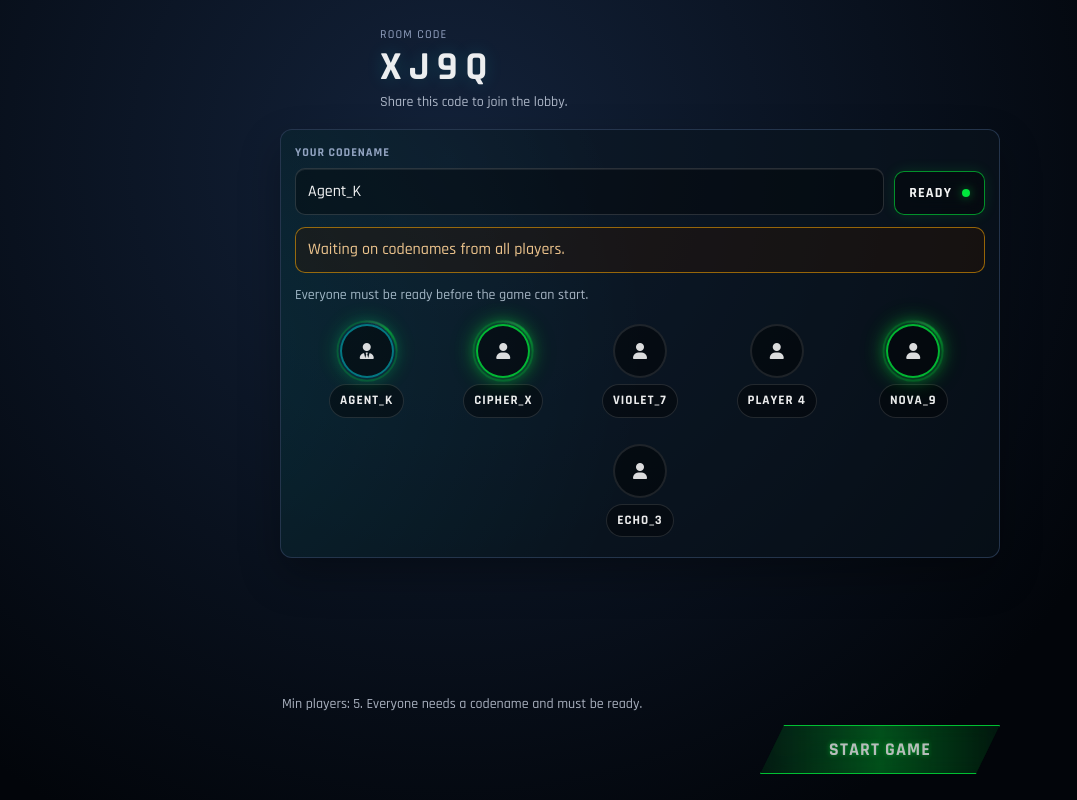
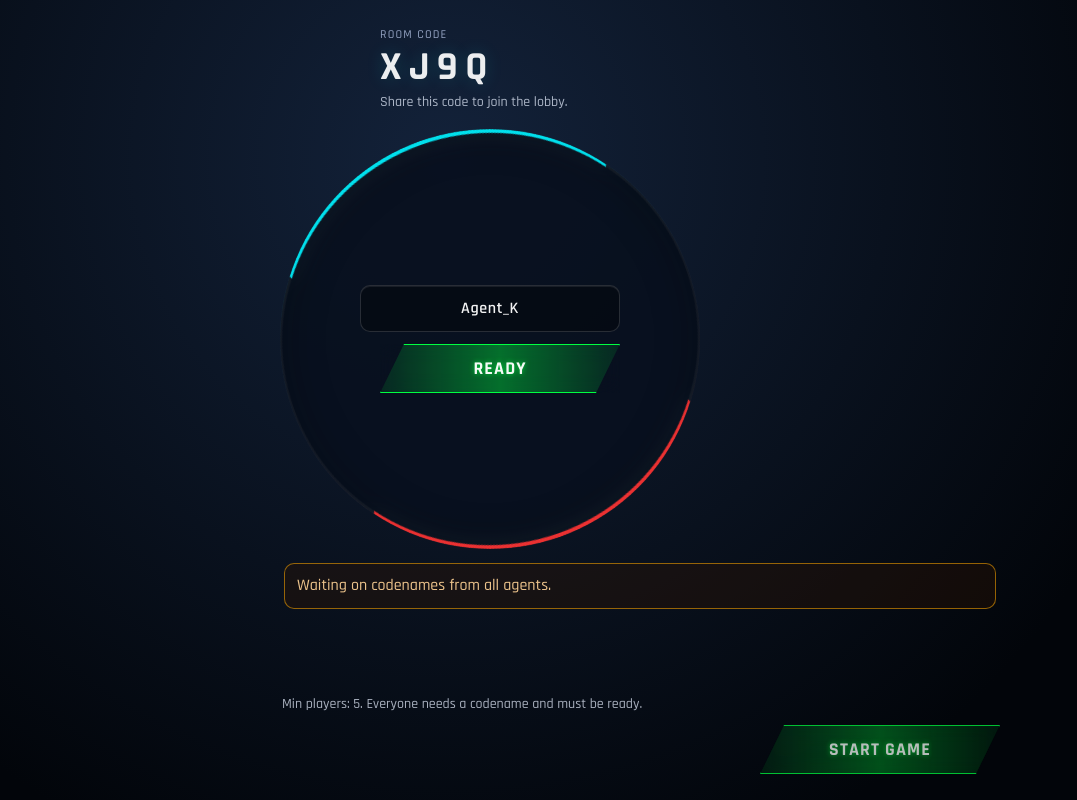
Before and after one commit to curtiscovington/mastermind, a React (Vite) app: page /ui-mock-lobby in a window 1280 px wide. Shown: the whole page, without its empty margins (0-1077 px from the left). Built offline with nearby package versions, Linux system fonts and the light colour scheme.

Commit message:
Refactor LobbyScreen and MastermindMockLobbyScreen: enhance UI with new components, improve state management, and update styles for better player interaction

```diff
--- a/src/screens/LobbyScreen.tsx
+++ b/src/screens/LobbyScreen.tsx
@@ -1,7 +1,8 @@
-import { useMemo } from 'react';
+import { useEffect, useMemo, useState } from 'react';
 import type { FormEvent } from 'react';
 import ActionButton from '../components/ActionButton';
 import PlayerItem from '../components/PlayerItem';
+import Ring from '../components/Ring';
 import type { Player, Room } from '../types';
 import './MastermindMockLobbyScreen.css';
 
@@ -38,11 +39,17 @@ const LobbyScreen = ({
   const codenameReady = codenameDraft.trim().length >= 2;
   const codenameIsSaved =
     codenameReady && (you?.displayName?.trim() ?? '') === codenameDraft.trim() && !updatingCodename;
+  const [showRoster, setShowRoster] = useState(codenameIsSaved);
 
-  const handleCodenameSubmit = async (event: FormEvent) => {
+  useEffect(() => {
+    if (codenameIsSaved) setShowRoster(true);
+  }, [codenameIsSaved]);
+
+  const handleReadySubmit = async (event: FormEvent) => {
     event.preventDefault();
     if (!codenameReady || updatingCodename) return;
     await onUpdateCodename();
+    setShowRoster(true);
   };
 
   const canStart =
@@ -61,49 +68,34 @@ const LobbyScreen = ({
       </header>
 
       <main className="mml-main">
-        <section className="mml-card" aria-label="Players">
-          <form className="mml-grid" aria-label="Lobby controls" onSubmit={handleCodenameSubmit}>
+        <Ring className="mml-lobby-ring" showBackground clipContent>
+          <div className={`mml-lobby-console ${showRoster ? 'is-ready' : ''}`}>
+            <form className="mml-join" onSubmit={handleReadySubmit} aria-hidden={showRoster}>
               <label className="mml-field">
-              <span>Your codename</span>
+                <span className="sr-only">Codename</span>
                 <input
                   type="text"
+                  placeholder="Choose a codename"
                   value={codenameDraft}
                   onChange={(event) => onChangeCodename(event.target.value)}
-                placeholder="Choose a codename"
+                  required
                   minLength={2}
-                required
                   disabled={updatingCodename}
                 />
               </label>
 
-            <button
+              <ActionButton
+                variant="green"
+                kind="lobbyPrimary"
                 type="submit"
-              className={`mml-btn mml-btn--ready ${codenameIsSaved ? 'is-on' : ''}`}
                 disabled={!codenameReady || updatingCodename}
               >
-              {updatingCodename ? 'Saving…' : codenameIsSaved ? 'Saved' : 'Save codename'}
-            </button>
+                Ready
+              </ActionButton>
             </form>
 
-          {hasTooManyPlayers ? (
-            <p className="mml-alert" role="status">
-              Too many players — remove {players.length - maxPlayers} to start.
-            </p>
-          ) : null}
-
-          {missingCodenames ? (
-            <p className="mml-alert" role="status">
-              Waiting on codenames from all players.
-            </p>
-          ) : null}
-
-          {!isOwner ? (
-            <p className="mml-muted" role="status">
-              Waiting for the Owner to start the game.
-            </p>
-          ) : null}
-
-          <ul className="mml-list" aria-label="Player roster">
+            <div className="mml-roster" aria-hidden={!showRoster}>
+              <ul className="mml-list mml-roster__list" aria-label="Player roster">
                 {players.map((player, index) => {
                   const hasCodename = !!player.displayName?.trim();
                   const title = hasCodename ? player.displayName.trim() : `Player ${index + 1}`;
@@ -120,6 +112,28 @@ const LobbyScreen = ({
                   );
                 })}
               </ul>
+            </div>
+          </div>
+        </Ring>
+
+        <section className="mml-lobby-status" aria-label="Lobby status">
+          {hasTooManyPlayers ? (
+            <p className="mml-alert" role="status">
+              Too many players — remove {players.length - maxPlayers} to start.
+            </p>
+          ) : null}
+
+          {missingCodenames ? (
+            <p className="mml-alert" role="status">
+              Waiting on codenames from all agents.
+            </p>
+          ) : null}
+
+          {!isOwner ? (
+            <p className="mml-muted" role="status">
+              Waiting for the Owner to start the game.
+            </p>
+          ) : null}
         </section>
       </main>
 
--- a/src/screens/MastermindMockLobbyScreen.css
+++ b/src/screens/MastermindMockLobbyScreen.css
@@ -79,6 +79,88 @@
   margin: 0 auto;
   display: grid;
   gap: 14px;
+}
+
+.mml-lobby-ring {
+  width: min(420px, 88vw);
+  height: min(420px, 88vw);
+  --mm-panel-bg: rgba(8, 16, 30, 0.9);
+}
+
+.mml-lobby-console {
+  width: 100%;
+  min-height: 240px;
+  display: grid;
+  place-items: center;
+  gap: 12px;
+  position: relative;
+  text-align: center;
+}
+
+.mml-join {
+  grid-area: 1 / 1;
+  display: grid;
+  gap: 12px;
+  width: min(260px, 82%);
+  transition: opacity 220ms ease, transform 240ms ease;
+}
+
+.mml-join .mml-field input {
+  text-transform: none;
+  letter-spacing: 0.04em;
+  text-align: center;
+  font-weight: 600;
+}
+
+.mml-lobby-console.is-ready .mml-join {
+  opacity: 0;
+  transform: translateY(-12px) scale(0.98);
+  pointer-events: none;
+}
+
+.mml-roster {
+  grid-area: 1 / 1;
+  width: 100%;
+  display: grid;
+  gap: 12px;
+  opacity: 0;
+  transform: translateY(12px) scale(0.98);
+  pointer-events: none;
+  transition: opacity 260ms ease 140ms, transform 260ms ease 140ms;
+}
+
+.mml-lobby-console.is-ready .mml-roster {
+  opacity: 1;
+  transform: translateY(0) scale(1);
+  pointer-events: auto;
+}
+
+.mml-lobby-status {
+  display: grid;
+  gap: 10px;
+  padding: 0 4px;
+}
+
+
+.mml-roster__list {
+  justify-content: center;
+  gap: 8px 6px;
+}
+
+.mml-roster__list .mml-player {
+  flex-basis: 76px;
+  padding: 2px 0;
+}
+
+.mml-roster__list .mml-avatar {
+  width: 42px;
+  height: 42px;
+}
+
+.mml-roster__list .mml-player__name {
+  font-size: 10px;
+  letter-spacing: 0.06em;
+  padding: 4px 7px;
 }
 
 .mml-card {
@@ -365,4 +447,9 @@
     animation: none;
     opacity: 0;
   }
+
+  .mml-join,
+  .mml-roster {
+    transition: none;
+  }
 }
--- a/src/screens/MastermindMockLobbyScreen.tsx
+++ b/src/screens/MastermindMockLobbyScreen.tsx
@@ -1,6 +1,7 @@
 import { useMemo, useState } from 'react';
 import ActionButton from '../components/ActionButton';
 import PlayerItem from '../components/PlayerItem';
+import Ring from '../components/Ring';
 import './MastermindMockLobbyScreen.css';
 
 type MockPlayer = {
@@ -14,7 +15,7 @@ type MockPlayer = {
 
 const MastermindMockLobbyScreen = () => {
   const [codenameDraft, setCodenameDraft] = useState('Agent_K');
-  const [ready, setReady] = useState(true);
+  const [ready, setReady] = useState(false);
 
   const players = useMemo<MockPlayer[]>(
     () => [
@@ -24,6 +25,10 @@ const MastermindMockLobbyScreen = () => {
       { id: 'p4', codename: '', hasCodename: false, isReady: false },
       { id: 'p5', codename: 'Nova_9', hasCodename: true, isReady: true },
       { id: 'p6', codename: 'Echo_3', hasCodename: true, isReady: false },
+      { id: 'p7', codename: 'Glitch_5', hasCodename: true, isReady: true },
+      { id: 'p8', codename: 'Raven_2', hasCodename: true, isReady: true },
+      { id: 'p9', codename: 'Delta_4', hasCodename: true, isReady: false },
+      { id: 'p10', codename: 'Lumen_6', hasCodename: true, isReady: true },
     ],
     [ready],
   );
@@ -49,43 +54,41 @@ const MastermindMockLobbyScreen = () => {
       </header>
 
       <main className="mml-main">
-        <section className="mml-card" aria-label="Players">
-          <div className="mml-grid" aria-label="Lobby controls">
+        <Ring className="mml-lobby-ring" showBackground clipContent>
+          <div className={`mml-lobby-console ${ready ? 'is-ready' : ''}`}>
+            <form
+              className="mml-join"
+              onSubmit={(event) => {
+                event.preventDefault();
+                if (codenameDraft.trim().length < 2) return;
+                setReady(true);
+              }}
+              aria-hidden={ready}
+            >
               <label className="mml-field">
-              <span>Your codename</span>
+                <span className="sr-only">Codename</span>
                 <input
                   type="text"
+                  placeholder="Choose a codename"
                   value={codenameDraft}
                   onChange={(event) => setCodenameDraft(event.target.value)}
-                placeholder="Choose a codename"
+                  required
                   minLength={2}
                 />
               </label>
 
-            <button
-              type="button"
-              className={`mml-btn mml-btn--ready ${ready ? 'is-on' : ''}`}
-              onClick={() => setReady((value) => !value)}
-              aria-pressed={ready}
+              <ActionButton
+                variant="green"
+                kind="lobbyPrimary"
+                type="submit"
+                disabled={codenameDraft.trim().length < 2}
               >
-              {ready ? 'Ready' : 'Ready up'}
-            </button>
-          </div>
+                Ready
+              </ActionButton>
+            </form>
 
-          {missingCodenames ? (
-            <p className="mml-alert" role="status">
-              Waiting on codenames from all players.
-            </p>
-          ) : null}
-
-          {!everyoneReady ? (
-            <p className="mml-muted" role="status">
-              Everyone must be ready before the game can start.
-            </p>
-          ) : null}
-
-          {ready ? (
-            <ul className="mml-list" aria-label="Player roster">
+            <div className="mml-roster" aria-hidden={!ready}>
+              <ul className="mml-list mml-roster__list" aria-label="Player roster">
                 {players.map((player, index) => {
                   const title = player.hasCodename ? player.codename : `Player ${index + 1}`;
                   const showReadyRing = player.hasCodename && player.isReady;
@@ -101,11 +104,16 @@ const MastermindMockLobbyScreen = () => {
                   );
                 })}
               </ul>
-          ) : (
-            <p className="mml-muted" role="status">
-              Ready up to reveal the roster.
+            </div>
+          </div>
+        </Ring>
+
+        <section className="mml-lobby-status" aria-label="Players">
+          {missingCodenames ? (
+            <p className="mml-alert" role="status">
+              Waiting on codenames from all agents.
             </p>
-          )}
+          ) : null}
         </section>
       </main>
 
```
Also changed, not shown: 1 other file (tests, documents, lock files or other folders). Lines whose indentation alone changed are shown as unchanged.
